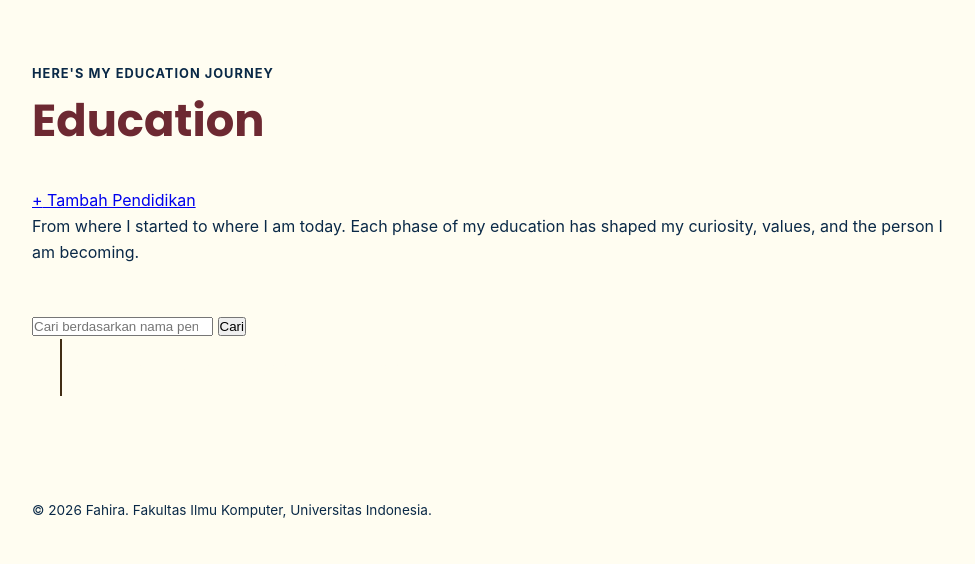
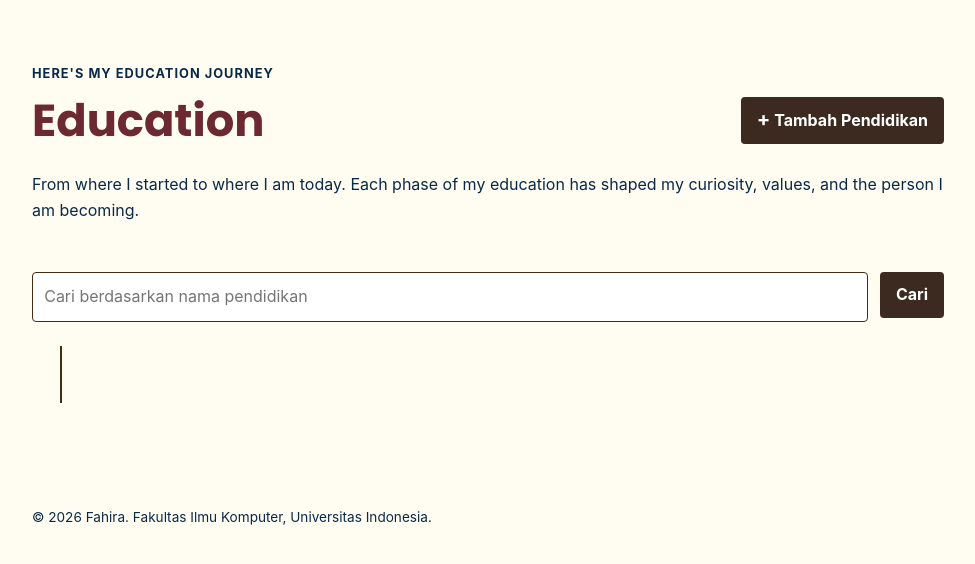
Before and after one commit to fahiraryhanabila/myportofolio, a Django app: page /education/ in a window 1280 px wide. Shown: the part 64-628 px from the top of the page, without its empty margins (152-1127 px from the left). Run offline with Django 5.2, Linux system fonts and the light colour scheme; data that the repository does not hold is empty.

Commit message:
style: add styles for education form, search bar, and delete modal

```diff
--- a/static/css/style.css
+++ b/static/css/style.css
@@ -636,20 +636,6 @@ h1, .brand, .skills-title, .skills-column-title {
     box-shadow: 0 14px 26px rgba(65, 45, 21, 0.18);
 }
 
-/*item ganjil di sebelah kiri garis
-.timeline-item:nth-child(odd) .timeline-card {
-    grid-column: 1;
-    justify-self: end;
-    flex-direction: row;
-}
-
-item genap di sebelah kanan garis
-.timeline-item:nth-child(even) .timeline-card {
-    grid-column: 2;
-    justify-self: start;
-    flex-direction: row-reverse;
-}*/
-
 /*untuk set ukuran photo ga berubah*/
 .timeline-photo {
     flex-shrink: 0;
@@ -708,6 +694,166 @@ item genap di sebelah kanan garis
     flex-wrap: wrap;
     gap: 0.4rem;
     justify-content: flex-start;
+}
+
+/* education header, search, delete modal */
+
+.education-header {
+    width: 100%;
+    display: flex;
+    justify-content: space-between;
+    align-items: center;
+    gap: 1rem;
+    margin-bottom: 1rem;
+}
+
+.education-header h1 {
+    margin-bottom: 0;
+}
+
+.education-add-button {
+    display: inline-flex;
+    align-items: center;
+    gap: 0.45rem;
+}
+
+.education-add-button span {
+    font-size: 1.25rem;
+    line-height: 1;
+}
+
+.education-search {
+    display: flex;
+    gap: 0.75rem;
+    margin-bottom: 1.5rem;
+}
+
+.education-search__input {
+    width: 100%;
+    min-width: 0;
+    padding: 0.7rem;
+    border: 1px solid var(--line);
+    border-radius: var(--radius);
+    background: #fff;
+    color: var(--ink);
+    font: inherit;
+}
+
+.education-search__input:focus {
+    outline: 2px solid var(--accent);
+    border-color: var(--accent);
+}
+
+.education-delete-modal {
+    display: none;
+    position: fixed;
+    inset: 0;
+    width: 100%;
+    height: 100%;
+    max-width: none;
+    max-height: none;
+    margin: 0;
+    padding: 1rem;
+    border: 0;
+    background: transparent;
+    z-index: 10;
+    align-items: center;
+    justify-content: center;
+}
+
+.education-delete-modal:popover-open {
+    display: flex;
+}
+
+.education-delete-modal__backdrop {
+    position: absolute;
+    inset: 0;
+    width: 100%;
+    height: 100%;
+    border: 0;
+    padding: 0;
+    background: rgba(28, 25, 23, 0.58);
+    cursor: default;
+}
+
+.education-delete-modal__content {
+    position: relative;
+    z-index: 1;
+    width: min(100%, 480px);
+    padding: 1.5rem;
+    background: var(--paper);
+    border: 1px solid var(--line);
+    border-radius: var(--radius);
+    box-shadow: 0 1rem 3rem rgba(28, 25, 23, 0.22);
+}
+
+.education-delete-modal__content h2 {
+    margin: 0 0 0.75rem;
+    font-size: 1.5rem;
+}
+
+.education-delete-modal__close {
+    position: absolute;
+    top: 1rem;
+    right: 1rem;
+    border: 0;
+    padding: 0;
+    background: transparent;
+    color: var(--text-muted);
+    font-size: 1.8rem;
+    line-height: 1;
+    cursor: pointer;
+}
+
+.education-delete-modal__actions {
+    display: flex;
+    justify-content: flex-end;
+    gap: 0.75rem;
+    margin-top: 1.5rem;
+}
+
+.button-danger {
+    background: #b42318;
+}
+
+@media (max-width: 600px) {
+    .education-header {
+        align-items: flex-start;
+        flex-direction: column;
+    }
+
+    .education-add-button {
+        width: 100%;
+        justify-content: center;
+    }
+
+    .education-search {
+        flex-direction: column;
+    }
+
+    .education-search .button {
+        width: 100%;
+    }
+
+    .education-delete-modal {
+        align-items: flex-end;
+        padding: 0;
+    }
+
+    .education-delete-modal__content {
+        width: 100%;
+        padding: 1.25rem;
+        border-radius: var(--radius) var(--radius) 0 0;
+    }
+
+    .education-delete-modal__actions {
+        flex-direction: column-reverse;
+    }
+
+    .education-delete-modal__actions .button {
+        width: 100%;
+        text-align: center;
+    }
 }
 
 .skill-badge {
@@ -779,3 +925,69 @@ item genap di sebelah kanan garis
     font-weight: 500;
     white-space: nowrap; /* Mencegah teks terpotong */
 }
+
+.education-form {
+    width: 100%;
+    max-width: 100%;
+    margin-top: 1.5rem;
+}
+
+.form-group {
+    margin-bottom: 1.25rem;
+}
+
+.form-group label {
+    display: block;
+    margin-bottom: 0.4rem;
+    font-weight: 700;
+}
+
+.form-group input,
+.form-group textarea {
+    width: 100%;
+    box-sizing: border-box;
+    padding: 0.7rem;
+    border: 1px solid var(--accent);
+    border-radius: var(--radius);
+    font: inherit;
+    transition:
+        border-color 0.2s ease,
+        outline-color 0.2s ease;
+}
+
+.form-group input[type="checkbox"] {
+    width: auto;
+    display: inline-block;
+    vertical-align: middle;
+    margin-right: 0.5rem;
+}
+
+.form-group input:focus,
+.form-group textarea:focus {
+    outline: 2px solid var(--accent);
+    border-color: var(--accent);
+}
+
+.form-error {
+    color: #b42318;
+    font-size: 0.85rem;
+    margin-top: 0.35rem;
+}
+
+.button {
+    display: inline-block;
+    height: fit-content;
+    border: 0;
+    border-radius: var(--radius);
+    padding: 0.65rem 1rem;
+    background: var(--accent);
+    color: white;
+    cursor: pointer;
+    font: inherit;
+    font-weight: 700;
+    text-decoration: none;
+}
+
+.button-secondary {
+    background: var(--ink);
+}
```
